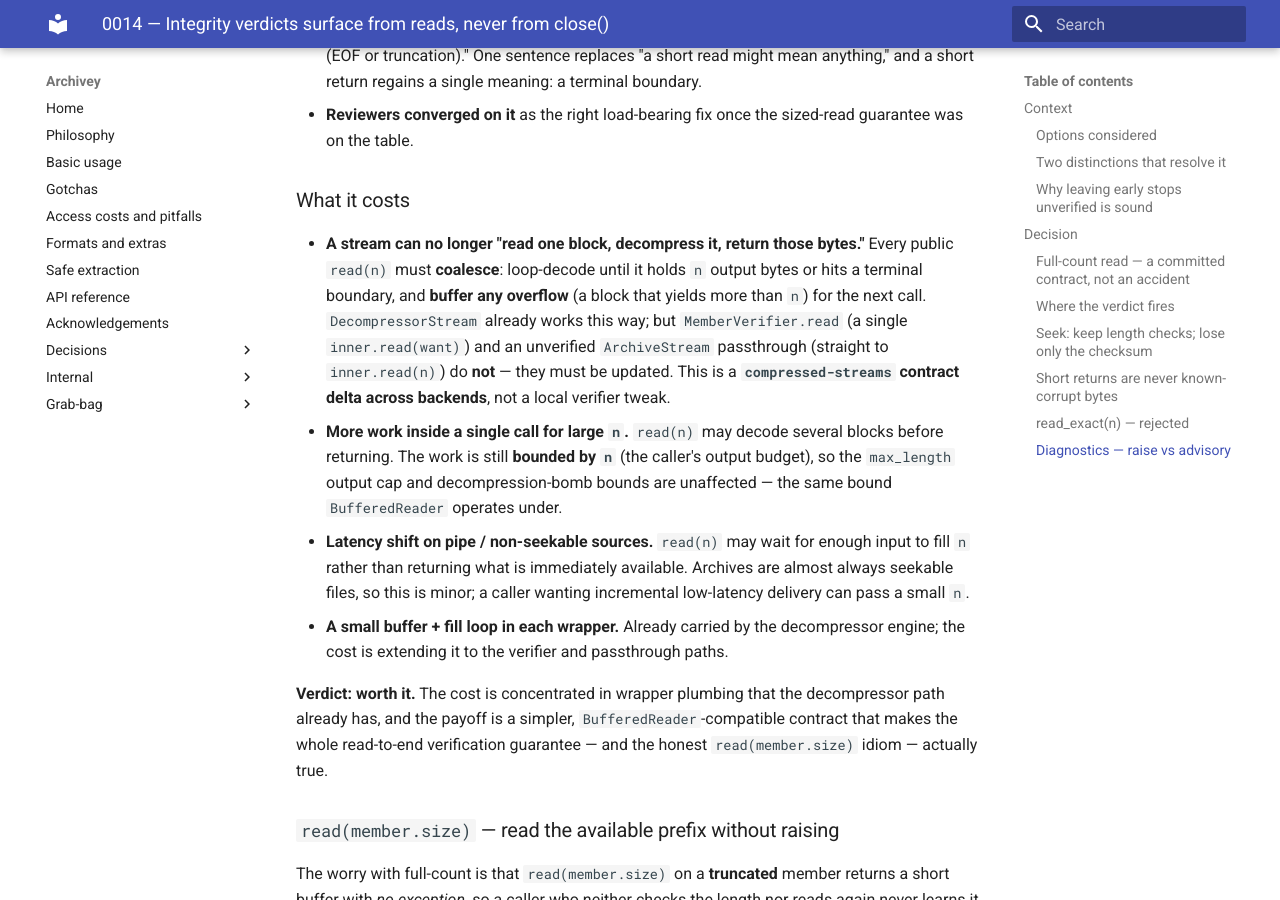
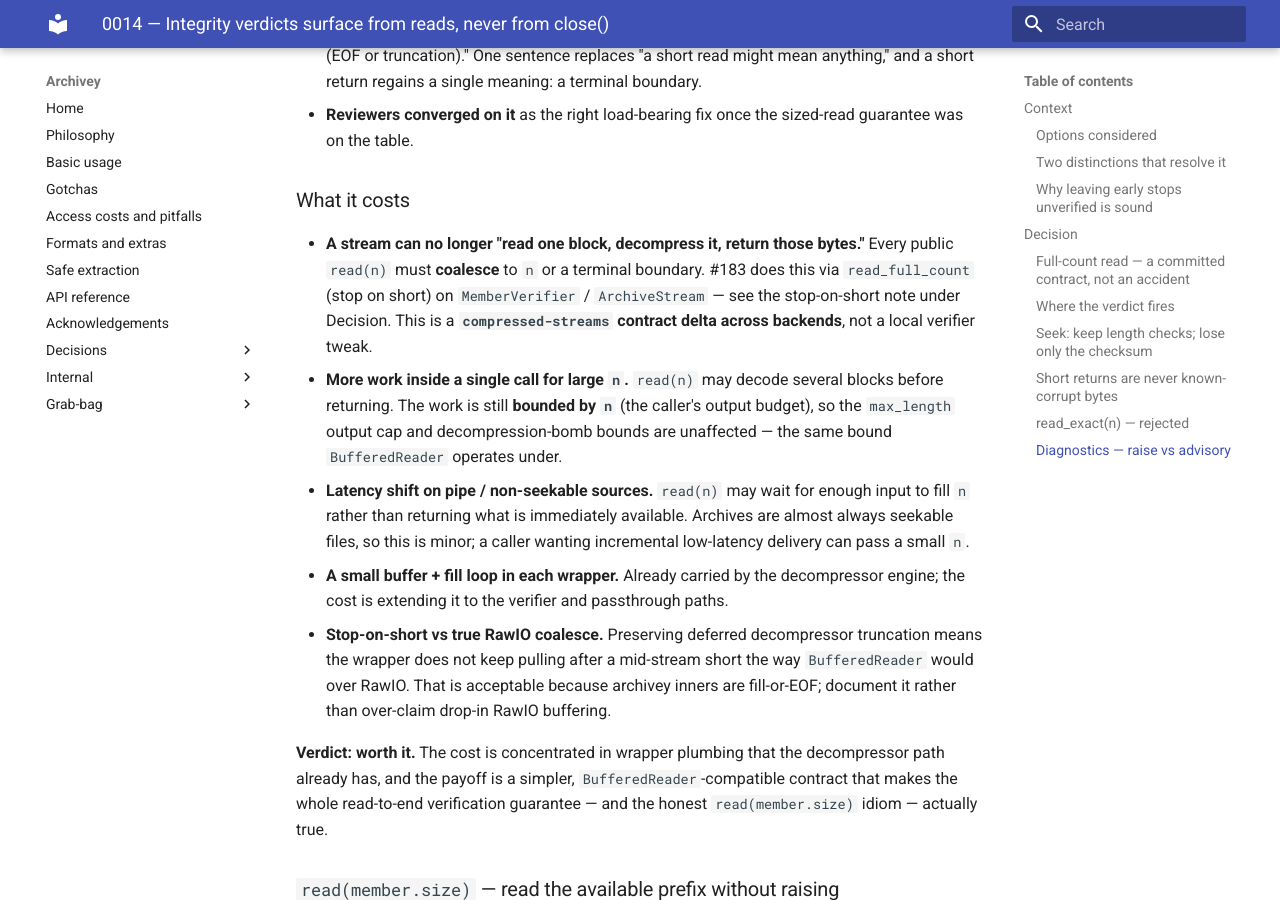
Before and after one commit to davitf/archivey-2, an MkDocs documentation site: the page built from docs/decisions/0014-integrity-verdicts-from-reads-not-close.md, in a window 1280 px wide and 900 px high, scrolled down 10114 px. Built offline with MkDocs 1.6.1 and Material for MkDocs 9.7.7, drawn with Linux system fonts in a browser that asks for light colours.

Commit message:
ADR 0014: document stop-on-short cost vs RawIO BufferedReader coalesce
Co-authored-by: Davi Figueiredo <davitf@users.noreply.github.com>

```diff
--- a/docs/decisions/0014-integrity-verdicts-from-reads-not-close.md
+++ b/docs/decisions/0014-integrity-verdicts-from-reads-not-close.md
@@ -385,12 +385,10 @@ gets its own accounting. The two candidate contracts:
 ### What it costs
 
 - **A stream can no longer "read one block, decompress it, return those bytes."** Every
-  public `read(n)` must **coalesce**: loop-decode until it holds `n` output bytes or
-  hits a terminal boundary, and **buffer any overflow** (a block that yields more than
-  `n`) for the next call. `DecompressorStream` already works this way; but
-  `MemberVerifier.read` (a single `inner.read(want)`) and an unverified `ArchiveStream`
-  passthrough (straight to `inner.read(n)`) do **not** — they must be updated. This is a
-  **`compressed-streams` contract delta across backends**, not a local verifier tweak.
+  public `read(n)` must **coalesce** to `n` or a terminal boundary. #183 does this via
+  `read_full_count` (stop on short) on `MemberVerifier` / `ArchiveStream` — see the
+  stop-on-short note under Decision. This is a **`compressed-streams` contract delta
+  across backends**, not a local verifier tweak.
 - **More work inside a single call for large `n`.** `read(n)` may decode several blocks
   before returning. The work is still **bounded by `n`** (the caller's output budget),
   so the `max_length` output cap and decompression-bomb bounds are unaffected — the same
@@ -401,6 +399,10 @@ gets its own accounting. The two candidate contracts:
   delivery can pass a small `n`.
 - **A small buffer + fill loop in each wrapper.** Already carried by the decompressor
   engine; the cost is extending it to the verifier and passthrough paths.
+- **Stop-on-short vs true RawIO coalesce.** Preserving deferred decompressor truncation
+  means the wrapper does not keep pulling after a mid-stream short the way
+  `BufferedReader` would over RawIO. That is acceptable because archivey inners are
+  fill-or-EOF; document it rather than over-claim drop-in RawIO buffering.
 
 **Verdict: worth it.** The cost is concentrated in wrapper plumbing that the
 decompressor path already has, and the payoff is a simpler, `BufferedReader`-compatible
```
